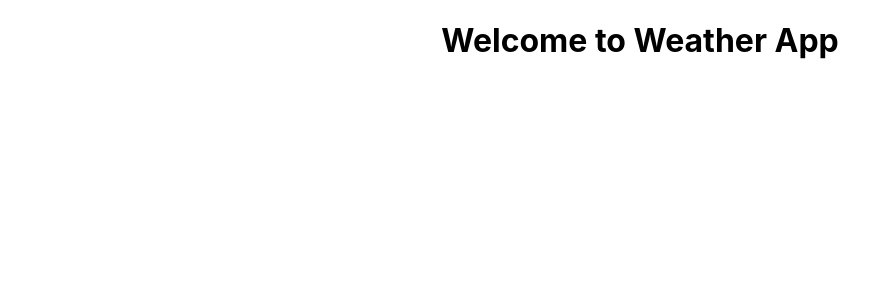
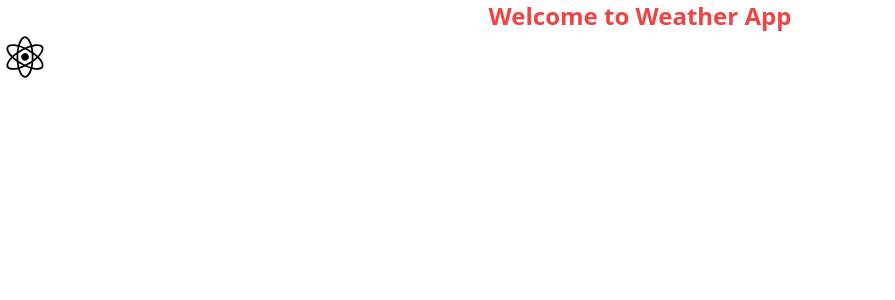
Before and after one commit to mrinnnmoy/live-sky, a React (Create React App) app: page / in a window 1280 px wide. Shown: the top 300 px of the page, without its empty margins (0-895 px from the left). Built offline with nearby package versions, Linux system fonts and the light colour scheme.

Commit message:
add tailwind+unicons

```diff
--- a/package.json
+++ b/package.json
@@ -3,6 +3,7 @@
   "version": "0.1.0",
   "private": true,
   "dependencies": {
+    "@iconscout/react-unicons": "^1.1.6",
     "@testing-library/jest-dom": "^5.16.5",
     "@testing-library/react": "^13.4.0",
     "@testing-library/user-event": "^13.5.0",
@@ -34,5 +35,10 @@
       "last 1 firefox version",
       "last 1 safari version"
     ]
+  },
+  "devDependencies": {
+    "autoprefixer": "^10.4.12",
+    "postcss": "^8.4.18",
+    "tailwindcss": "^3.2.1"
   }
 }
--- /dev/null
+++ b/postcss.config.js
@@ -0,0 +1,6 @@
+module.exports = {
+  plugins: {
+    tailwindcss: {},
+    autoprefixer: {},
+  },
+}
--- a/src/App.js
+++ b/src/App.js
@@ -1,9 +1,11 @@
 import './App.css';
+import UilReact from '@iconscout/react-unicons/icons/uil-react';
 
 function App() {
   return (
     <div className="App">
-      <h1>Welcome to Weather App</h1>
+      <h1 className="text-2xl font-bold text-red-500">Welcome to Weather App</h1>
+      <UilReact size={50} />
     </div>
   );
 }
--- a/src/index.css
+++ b/src/index.css
@@ -1,13 +1,3 @@
-body {
-  margin: 0;
-  font-family: -apple-system, BlinkMacSystemFont, 'Segoe UI', 'Roboto', 'Oxygen',
-    'Ubuntu', 'Cantarell', 'Fira Sans', 'Droid Sans', 'Helvetica Neue',
-    sans-serif;
-  -webkit-font-smoothing: antialiased;
-  -moz-osx-font-smoothing: grayscale;
-}
-
-code {
-  font-family: source-code-pro, Menlo, Monaco, Consolas, 'Courier New',
-    monospace;
-}
+@tailwind base;
+@tailwind components;
+@tailwind utilities;
--- /dev/null
+++ b/tailwind.config.js
@@ -0,0 +1,8 @@
+/** @type {import('tailwindcss').Config} */
+module.exports = {
+  content: ["./src/**/*.{js,jsx,ts,tsx}"],
+  theme: {
+    extend: {},
+  },
+  plugins: [],
+};
```
Also changed, not shown: 1 other file (tests, documents, lock files or other folders).
